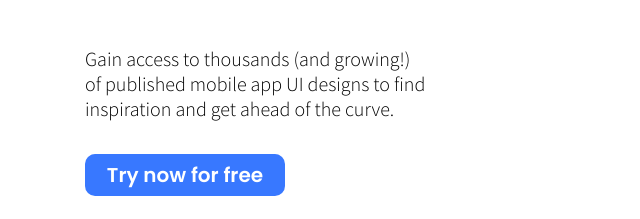
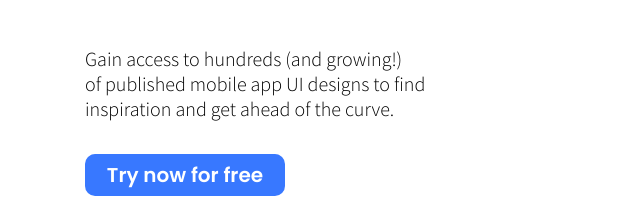
Before and after one commit to askshot/canvas, a plain HTML site: page index.html in a window 1280 px wide. Shown: the part 354-573 px from the top of the page, 0-640 px from the left. Drawn offline with Linux system fonts and the light colour scheme.

Commit message:
Update index.html

```diff
--- a/index.html
+++ b/index.html
@@ -100,7 +100,7 @@
     <header class="bg-gradient" id="home">
         <div class="container mt-5">
             <h1>Find your<br>inspiration.</h1>
-            <h2 class="tagline">Gain access to thousands (and growing!)<br>of published mobile app UI designs to find<br>inspiration and get ahead of the curve. </h2>
+            <h2 class="tagline">Gain access to hundreds (and growing!)<br>of published mobile app UI designs to find<br>inspiration and get ahead of the curve. </h2>
             <div class="cta cta-outline-light" onclick="FBpixel()"> <a href="https://goo.gl/forms/lq0QgDPd0EQYINd52" style="color:#fff;" target="_blank">Try now for free</a></div>
             <script type="text/javascript">
             function FBpixel() {
```
